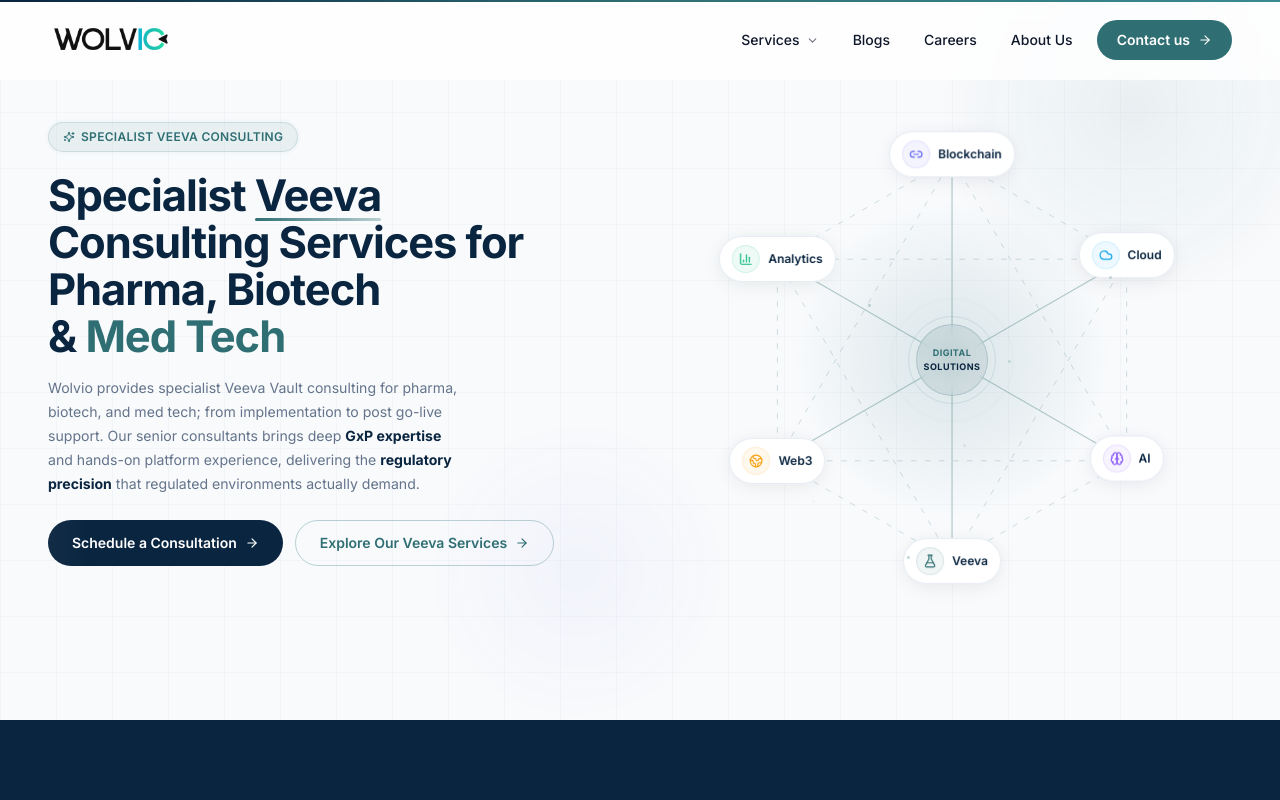
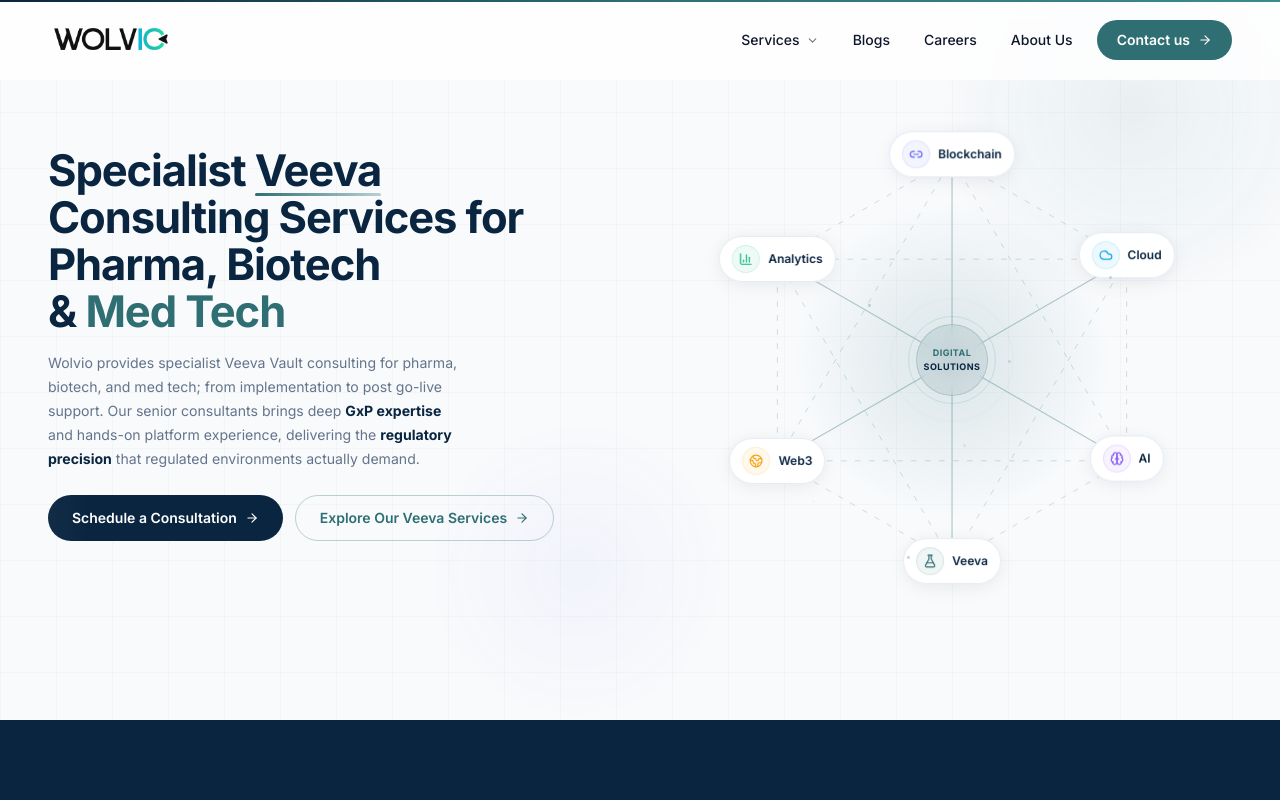
Before and after one commit to userInDev/wolvio, a React (Vite) app: page / in a window 1280 px wide. Shown: the top 800 px of the page. Built offline with nearby package versions, Linux system fonts and the light colour scheme.

Commit message:
chore: header height fix and tag has removed

```diff
--- a/src/modules/home/components/heroSection.tsx
+++ b/src/modules/home/components/heroSection.tsx
@@ -1,13 +1,15 @@
 import { motion } from "framer-motion";
-import { ArrowRight, Sparkles } from "lucide-react";
+import { ArrowRight } from "lucide-react";
 import { BG_BLOB, BG_BLOB_DELAYED, RISE, SHINE, STAGGER } from "../../../constants/animations";
 import ServiceEcoSystem from "./serviceEcoSystem";
+
+
 export default function HeroSection() {
   return (
-    <section
-      className="relative flex items-center overflow-hidden"
-      style={{ background: "var(--color-background)", minHeight: "90vh" }}
-    >
+<section
+  className="relative flex items-center overflow-hidden pt-10 lg:pt-0"
+  style={{ background: "var(--color-background)", minHeight: "90vh" }}
+>
       {/* Background — unchanged */}
       <div className="absolute inset-0 pointer-events-none select-none">
         <div
@@ -45,28 +47,7 @@
             animate="visible"
             className="flex flex-col justify-center lg:pr-6"
           >
-            {/* Badge */}
-            <motion.div variants={RISE} className="flex items-center gap-2.5 mb-5">
-              <motion.span
-                className="flex items-center gap-1.5 px-3.5 py-1.5 rounded-full text-xs font-semibold tracking-wide uppercase"
-                style={{
-                  background: "rgba(47,111,115,0.08)",
-                  color: "var(--color-accent)",
-                  border: "1px solid rgba(47,111,115,0.15)",
-                }}
-                animate={{
-                  boxShadow: [
-                    "0 0 0 0 rgba(47,111,115,0)",
-                    "0 0 0 6px rgba(47,111,115,0.06)",
-                    "0 0 0 0 rgba(47,111,115,0)",
-                  ],
-                }}
-                transition={{ duration: 3, repeat: Infinity, ease: "easeInOut" }}
-              >
-                <Sparkles size={12} />
-                Specialist Veeva Consulting
-              </motion.span>
-            </motion.div>
+
 
             {/* H1 — updated */}
             <motion.h1
```
